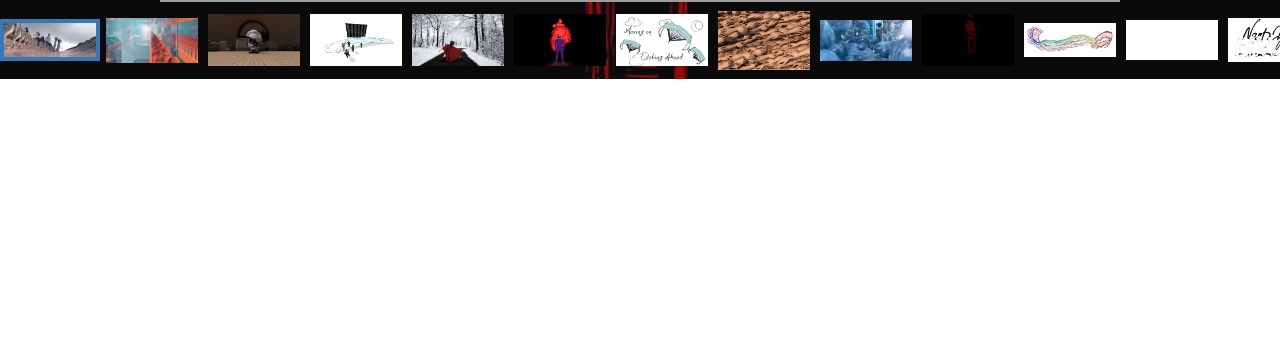
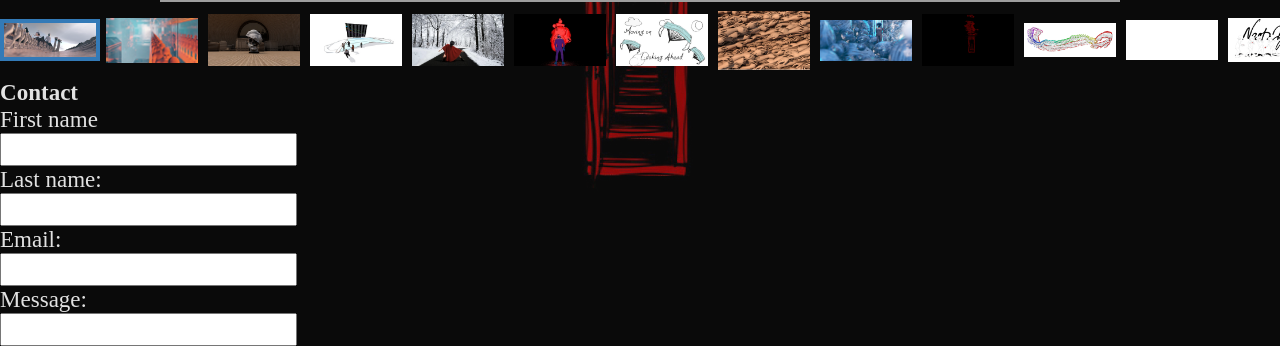
Before and after one commit to thpapei/stratashi-portfolio, a React app: page / in a window 1280 px wide. Shown: the part 2018-2364 px from the top of the page. Before the commit the page ends 2097 px from the top, so only its background shows below. Built offline with nearby package versions, Linux system fonts and the light colour scheme; grey boxes are pictures that could not be loaded; a web font is replaced by a local one.

Commit message:
Implemented a contact form component

```diff
--- a/src/components/App.js
+++ b/src/components/App.js
@@ -1,4 +1,5 @@
 import About from "./About";
+import Contact from "./Contact";
 import Home from "./Home";
 import Nav from "./Nav";
 import PictureProjects from "./PictureProjects";
@@ -12,6 +13,7 @@ const App = () => {
       <About />
       {/* <Projects /> */}
       <PictureProjects />
+      <Contact />
     </div>
   );
 }
--- /dev/null
+++ b/src/components/Contact.js
@@ -0,0 +1,57 @@
+import { Formik, Field, ErrorMessage, Form } from 'formik';
+import { string, object } from 'yup';
+
+const EmailForm = () => {
+
+  const initialValues = {
+
+  };
+
+  const validationSchema = object({
+
+  });
+
+  const onSubmit = (values, actions) => {
+
+  }
+
+  return (
+    <div className='contact'>
+
+      <Formik initialValues={initialValues}
+        validationSchema={validationSchema}
+        onSubmit={onSubmit}
+      >
+        <Form>
+          <h1 className='contact-title'>Contact</h1>
+          <div className='form-fields'>
+            <div><label htmlFor='firstName'>First name </label></div>
+            <Field id='firstName' name='firstName' />
+            <ErrorMessage name='firstName' render={errorMessage => <div className='error-message'>{errorMessage}</div>} />
+          </div>
+
+          <div className='form-fields'>
+            <div><label htmlFor='lastName'>Last name: </label></div>
+            <Field id='lastName' name='lastName' />
+            <ErrorMessage name='lastName' render={errorMessage => <div className='error-message'>{errorMessage}</div>} />
+          </div>
+
+          <div className='form-fields'>
+            <div><label htmlFor='email'>Email: </label></div>
+            <Field id='email' name='email' />
+            <ErrorMessage name='email' render={errorMessage => <div className='error-message'>{errorMessage}</div>} />
+          </div>
+
+
+          <div className='form-fields'>
+            <div><label htmlFor='message'>Message:</label></div>
+            <Field id='message' name='message' />
+            <ErrorMessage name='message' render={errorMessage => <div className='error-message'>{errorMessage}</div>} />
+          </div>
+        </Form>
+      </Formik>
+    </div>
+  );
+}
+
+export default EmailForm;
```
